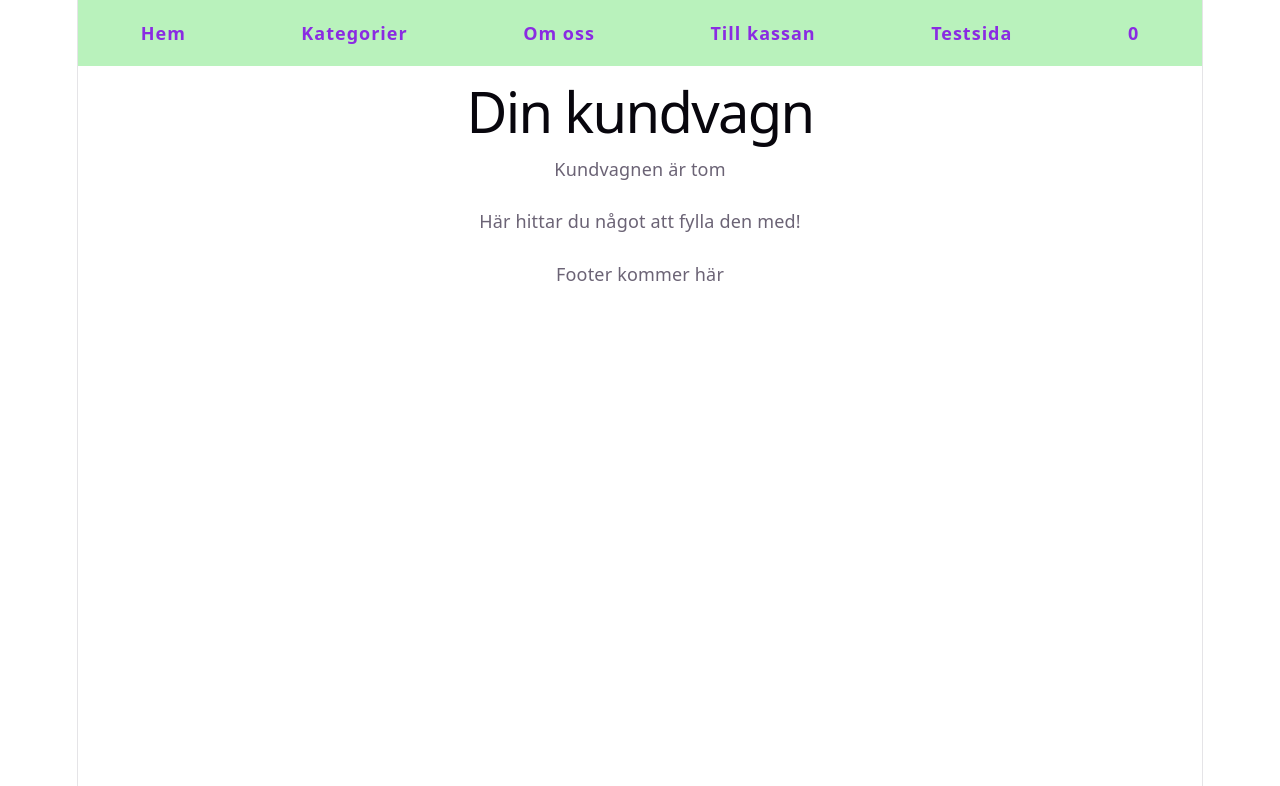
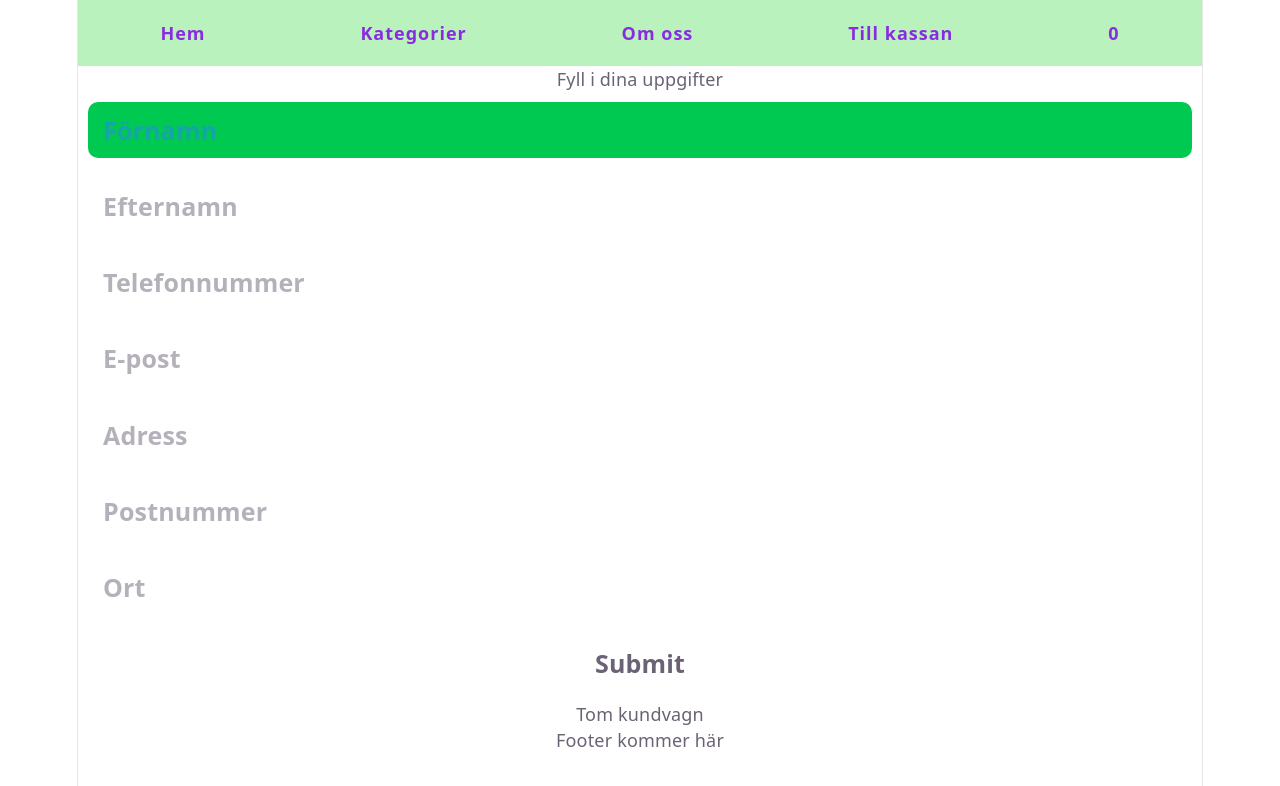
Before and after one commit to sara-almqvist/projekt_webshop_2026, a React (Vite) app: page /test/1 in a window 1280 px wide. Shown: the top 786 px of the page. Built offline with nearby package versions, Linux system fonts and the light colour scheme.

Commit message:
Userinformation and Cart stored in Localstorage between sessions

```diff
--- a/src/App.jsx
+++ b/src/App.jsx
@@ -10,10 +10,13 @@ import Categories from './views/Categories';
 import ProductPage from './views/ProductPage';
 import CartProvider from './components/CartProvider';
 import OrderConfirmation from './views/OrderConfirmation';
+import Test from './components/Test';
+import UserProvider from './components/UserProvider';
 
 function App() {
   return (
     <>
+      <UserProvider>
         <CartProvider>
           <BrowserRouter>
             <Routes>
@@ -69,7 +72,7 @@ function App() {
                 path="/test/1"
                 element={
                   <LayoutShop>
-                  <Cart />
+                    <Test />
                   </LayoutShop>
                 }
               />
@@ -85,6 +88,7 @@ function App() {
             </Routes>
           </BrowserRouter>
         </CartProvider>
+      </UserProvider>
     </>
   );
 }
--- a/src/components/CartProvider.jsx
+++ b/src/components/CartProvider.jsx
@@ -2,20 +2,38 @@ import { useState } from 'react';
 import CartContext from '../contexts/CartContext.js';
 
 function CartProvider({ children }) {
-  const [cart, setCart] = useState([]);
+  let checkLocal = JSON.parse(localStorage.getItem('cart'));
+  let status;
+  if (checkLocal) {
+    status = checkLocal;
+  } else {
+    status = [];
+  }
+
+  const [cart, setCart] = useState(status);
+
+  const storeLocal = () => localStorage.setItem('cart', JSON.stringify(cart));
 
   const addToCart = (product) => {
     if (cart.some((obj) => obj.id === product.id)) {
       increment(product.id);
     } else {
       setCart([...cart, product]);
+      localStorage.setItem('cart', JSON.stringify([...cart, product]));
     }
   };
 
-  const clearCart = () => setCart([]);
+  const clearCart = () => {
+    setCart([]);
+    localStorage.removeItem('cart');
+  };
 
   const removeFromCart = (productId) => {
     setCart(cart.filter((obj) => obj.id !== productId));
+    localStorage.setItem(
+      'cart',
+      JSON.stringify(cart.filter((obj) => obj.id !== productId))
+    );
   };
 
   const increment = (productId) => {
@@ -23,6 +41,7 @@ function CartProvider({ children }) {
     const restOfCart = cart.filter((obj) => obj.id !== productId);
     productToChange[0].quantity += 1;
     setCart([...restOfCart, ...productToChange]);
+    storeLocal();
   };
 
   const decrement = (productId) => {
@@ -30,6 +49,7 @@ function CartProvider({ children }) {
     const restOfCart = cart.filter((obj) => obj.id !== productId);
     productToChange[0].quantity -= 1;
     setCart([...restOfCart, ...productToChange]);
+    storeLocal();
   };
 
   const addNewQuantity = (productId, newQuantity) => {
@@ -37,6 +57,7 @@ function CartProvider({ children }) {
     const restOfCart = cart.filter((obj) => obj.id !== productId);
     productToChange[0].quantity = newQuantity;
     setCart([...restOfCart, ...productToChange]);
+    storeLocal();
   };
 
   return (
--- /dev/null
+++ b/src/components/Modal.jsx
@@ -0,0 +1,20 @@
+import Button from './Button';
+
+const Modal = ({ isOpen, onClose, children }) => {
+  if (!isOpen) {
+    return null;
+  }
+
+  return (
+    <>
+      <div className="flex place-items-center">
+        <div className="bg-grey-600">
+          {children}
+          <Button text={'Stäng'} action={onClose} />
+        </div>
+      </div>
+    </>
+  );
+};
+
+export default Modal;
--- a/src/components/Nav.jsx
+++ b/src/components/Nav.jsx
@@ -19,9 +19,6 @@ const Nav = () => {
         <Link to={'/checkout'} className={styles.list}>
           Till kassan
         </Link>
-        <Link to={'/test/1'} className={styles.list}>
-          Testsida
-        </Link>
         <Link to={'/cart'} className={styles.list}>
           <p style={{ alignSelf: 'center' }}>{cart.length}</p>
         </Link>
--- a/src/components/OrderForm.jsx
+++ b/src/components/OrderForm.jsx
@@ -1,15 +1,9 @@
 import { useState } from 'react';
+import useUser from '../hooks/useUser';
 
-const OrderForm = () => {
-  const [form, setForm] = useState({
-    firstName: '',
-    lastName: '',
-    phone: '',
-    email: '',
-    address: '',
-    postCode: '',
-    city: '',
-  });
+const OrderForm = ({ modalClose }) => {
+  const { user, setUser } = useUser();
+  const [form, setForm] = useState(user);
 
   const handleChange = (e) => {
     e.preventDefault();
@@ -18,7 +12,12 @@ const OrderForm = () => {
 
   const handleSubmit = (e) => {
     e.preventDefault();
-    console.log(`Tack för din order ${form.firstName} ${form.lastName}!`);
+    console.log(`Du loggar in som ${form.firstName} ${form.lastName}!`);
+    setUser(form);
+    localStorage.setItem('user', JSON.stringify(form));
+    if (modalClose) {
+      modalClose();
+    }
   };
 
   return (
--- a/src/components/ProductDetails.jsx
+++ b/src/components/ProductDetails.jsx
@@ -19,7 +19,10 @@ const ProductDetails = () => {
       addNewQuantity(product.id, quantityInCart + orderQuantity);
       setConfirmation(true);
     } else {
-      setProduct(() => Object.assign(product, { quantity: orderQuantity }));
+      const productWithQuantity = Object.assign(product, {
+        quantity: orderQuantity,
+      });
+      setProduct(productWithQuantity);
       addToCart(product);
       setConfirmation(true);
     }
--- /dev/null
+++ b/src/components/Test.jsx
@@ -0,0 +1,38 @@
+import useCart from './useCart';
+import useUser from '../hooks/useUser';
+import OrderForm from './OrderForm';
+import Modal from './Modal';
+import { useState } from 'react';
+import Button from './Button';
+
+const Test = () => {
+  const { cart } = useCart();
+  const { user } = useUser();
+  const [modalOpen, setModalOpen] = useState(false);
+
+  const handleClose = () => setModalOpen(false);
+  const handleOpen = () => setModalOpen(true);
+
+  return (
+    <>
+      {user.firstName !== '' ? (
+        <>
+          <p>Redo att betala {user.firstName} ?</p>
+          <Button text={'Ändra uppgifter'} action={handleOpen} />
+          <Modal isOpen={modalOpen} onClose={handleClose}>
+            <OrderForm modalClose={handleClose} />
+          </Modal>
+        </>
+      ) : (
+        <>
+          <h3>Fyll i dina uppgifter</h3>
+          <OrderForm />
+        </>
+      )}
+
+      <p>{cart.length > 0 ? cart[0].title : 'Tom kundvagn'}</p>
+    </>
+  );
+};
+
+export default Test;
--- a/src/components/TotalSum.jsx
+++ b/src/components/TotalSum.jsx
@@ -7,9 +7,11 @@ const TotalSum = () => {
     <div className="text-red-500">
       Att betala:
       {' ' +
-        cart.reduce((tot, obj) => {
-          return tot + obj.quantity * obj.price;
-        }, 0) +
+        cart
+          .reduce((tot, obj) => {
+            return tot + obj.quantity * obj.price;
+          }, 0)
+          .toFixed(2) +
         ' '}
       kr
     </div>
--- /dev/null
+++ b/src/components/UserProvider.jsx
@@ -0,0 +1,30 @@
+import { useState } from 'react';
+import UserContext from '../contexts/UserContext';
+
+function UserProvider({ children }) {
+  let checkLocal = JSON.parse(localStorage.getItem('user'));
+  let status;
+  if (checkLocal) {
+    status = checkLocal;
+  } else {
+    status = {
+      firstName: '',
+      lastName: '',
+      phone: '',
+      email: '',
+      address: '',
+      postCode: '',
+      city: '',
+    };
+  }
+
+  const [user, setUser] = useState(status);
+
+  return (
+    <UserContext.Provider value={{ user, setUser }}>
+      {children}
+    </UserContext.Provider>
+  );
+}
+
+export default UserProvider;
--- /dev/null
+++ b/src/contexts/UserContext.js
@@ -0,0 +1,5 @@
+import { createContext } from 'react';
+
+const UserContext = createContext();
+
+export default UserContext;
--- /dev/null
+++ b/src/hooks/useLocalStorage.js
@@ -0,0 +1,13 @@
+const useLocalStorage = (key, defaultValue) => {
+  const saveInLocalStorage = () => {
+    localStorage.setItem(key, JSON.stringify(defaultValue));
+  };
+
+  const getFromLocalStorage = (key) => {
+    return JSON.parse(localStorage.getItem(key));
+  };
+
+  return [saveInLocalStorage, getFromLocalStorage];
+};
+
+export default useLocalStorage;
--- /dev/null
+++ b/src/hooks/useUser.js
@@ -0,0 +1,9 @@
+import { useContext } from 'react';
+import UserContext from '../contexts/UserContext';
+
+function useUser() {
+  const { user, setUser } = useContext(UserContext);
+  return { user, setUser };
+}
+
+export default useUser;
```
Lines whose indentation alone changed are shown as unchanged.
